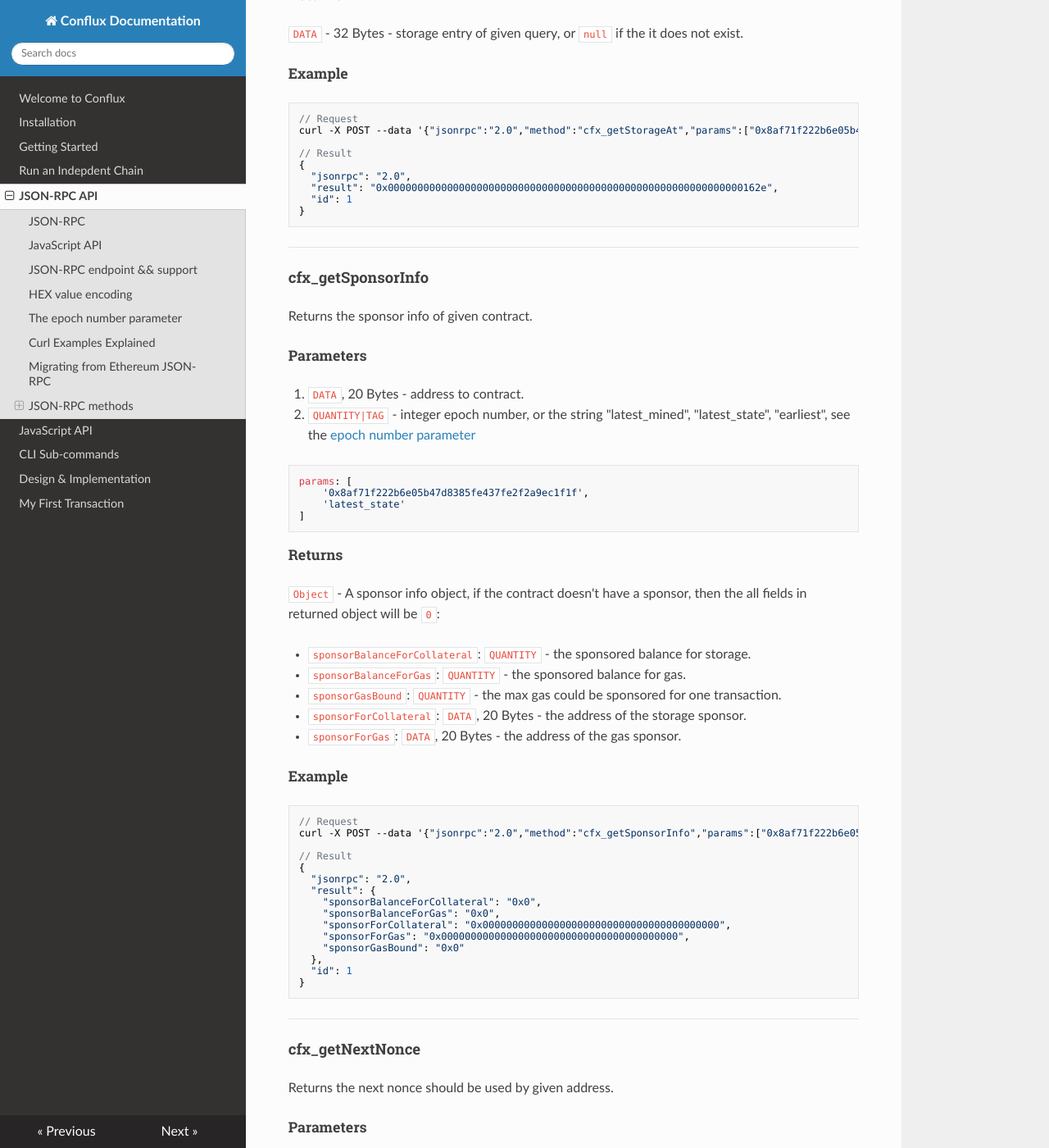
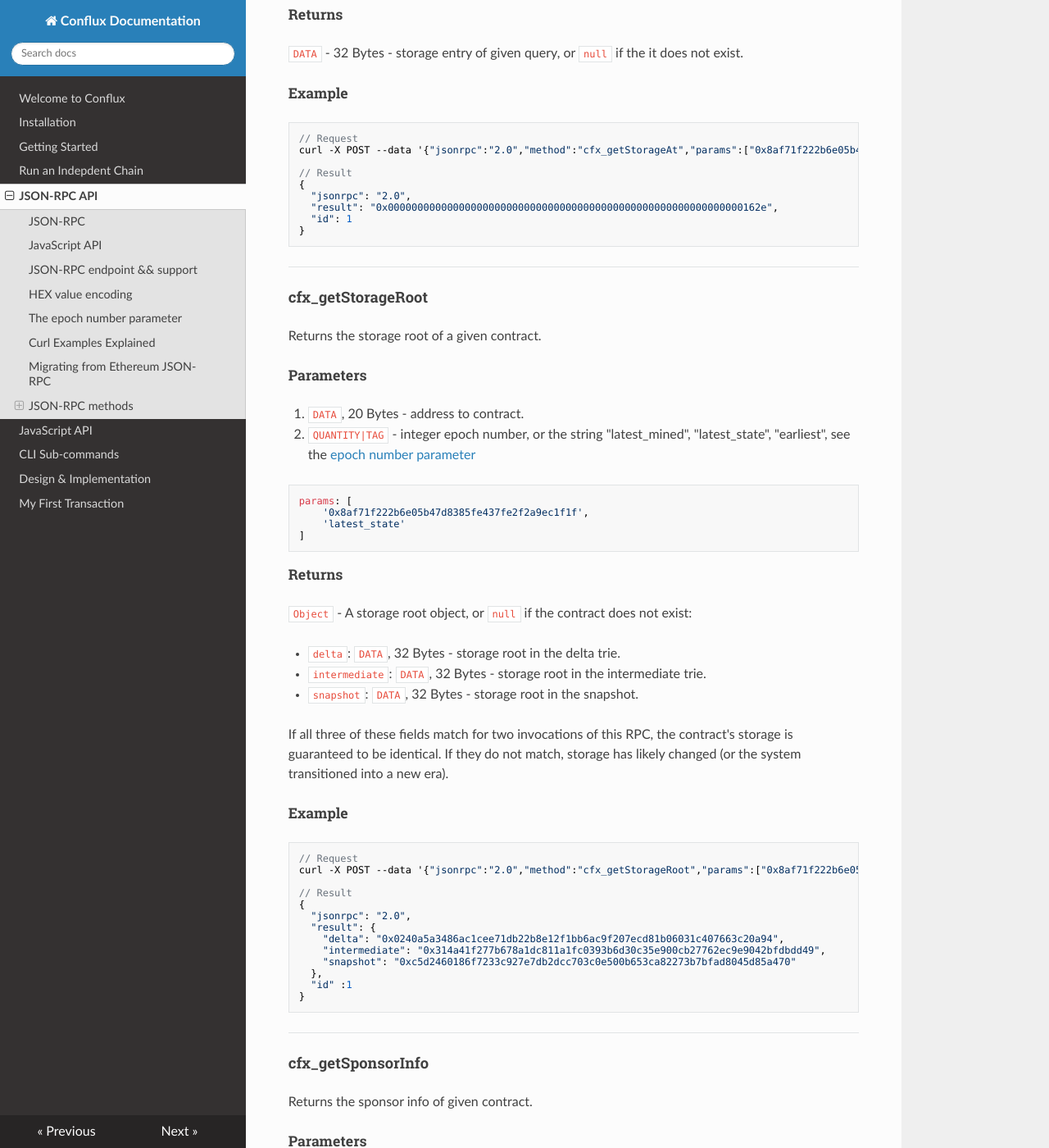
Before and after one commit to Conflux-Chain/conflux-doc, an MkDocs documentation site: the page built from docs/json-rpc.md, in a window 1280 px wide and 1400 px high, scrolled down 12963 px. Shown: the whole window at 82% size. Built offline with MkDocs 1.6.1, drawn with Linux system fonts in a browser that asks for light colours; nearby versions of some CDN libraries; some of the changed text lies outside the part shown.

Commit message:
add cfx_getStorageRoot

````diff
--- a/docs/json-rpc.md
+++ b/docs/json-rpc.md
@@ -37,21 +37,22 @@
 ## The epoch number parameter
 The following methods have an epoch number parameter:
 
+* cfx_call
+* cfx_epochNumber
+* cfx_estimateGasAndCollateral
+* cfx_getAccumulateInterestRate
+* cfx_getAdmin
+* cfx_getBalance
+* cfx_getBlockByEpochNumber
+* cfx_getBlocksByEpoch
+* cfx_getCode
+* cfx_getCollateralForStorage
+* cfx_getInterestRate
 * cfx_getNextNonce
-* cfx_getBalance
-* cfx_getAdmin
 * cfx_getSponsorInfo
 * cfx_getStakingBalance
-* cfx_getCollateralForStorage
-* cfx_getCode
 * cfx_getStorageAt
-* cfx_call
-* cfx_estimateGasAndCollateral
-* cfx_getInterestRate
-* cfx_getAccumulateInterestRate
-* cfx_getBlockByEpochNumber
-* cfx_epochNumber
-* cfx_getBlocksByEpoch
+* cfx_getStorageRoot
 
 When requests are made that act on the state of conflux, the epoch number parameter determines the height of the epoch. The following options are possible for the epoch number parameter:
 
@@ -515,6 +516,55 @@
 
 ---
 
+#### cfx_getStorageRoot
+
+Returns the storage root of a given contract.
+
+##### Parameters
+1. `DATA`, 20 Bytes - address to contract.
+2. `QUANTITY|TAG` - integer epoch number, or the string "latest_mined", "latest_state", "earliest", see the [epoch number parameter](#the-epoch-number-parameter)
+```
+params: [
+    '0x8af71f222b6e05b47d8385fe437fe2f2a9ec1f1f',
+    'latest_state'
+]
+```
+
+##### Returns
+
+`Object` - A storage root object, or `null` if the contract does not exist:
+
+* `delta`: `DATA`, 32 Bytes - storage root in the delta trie.
+* `intermediate`: `DATA`, 32 Bytes - storage root in the intermediate trie.
+* `snapshot`: `DATA`, 32 Bytes - storage root in the snapshot.
+
+If all three of these fields match for two invocations of this RPC, the contract's storage is guaranteed to be identical.
+If they do not match, storage has likely changed (or the system transitioned into a new era).
+
+<!---
+TODO: Add links to snapshot/checkpoint documentation.
+-->
+
+##### Example
+
+```
+// Request
+curl -X POST --data '{"jsonrpc":"2.0","method":"cfx_getStorageRoot","params":["0x8af71f222b6e05b47d8385fe437fe2f2a9ec1f1f","latest_state"],"id":1}'
+
+// Result
+{
+  "jsonrpc": "2.0",
+  "result": {
+    "delta": "0x0240a5a3486ac1cee71db22b8e12f1bb6ac9f207ecd81b06031c407663c20a94",
+    "intermediate": "0x314a41f277b678a1dc811a1fc0393b6d30c35e900cb27762ec9e9042bfdbdd49",
+    "snapshot": "0xc5d2460186f7233c927e7db2dcc703c0e500b653ca82273b7bfad8045d85a470"
+  },
+  "id" :1
+}
+```
+
+---
+
 #### cfx_getSponsorInfo
 Returns the sponsor info of given contract.
 ##### Parameters
````
